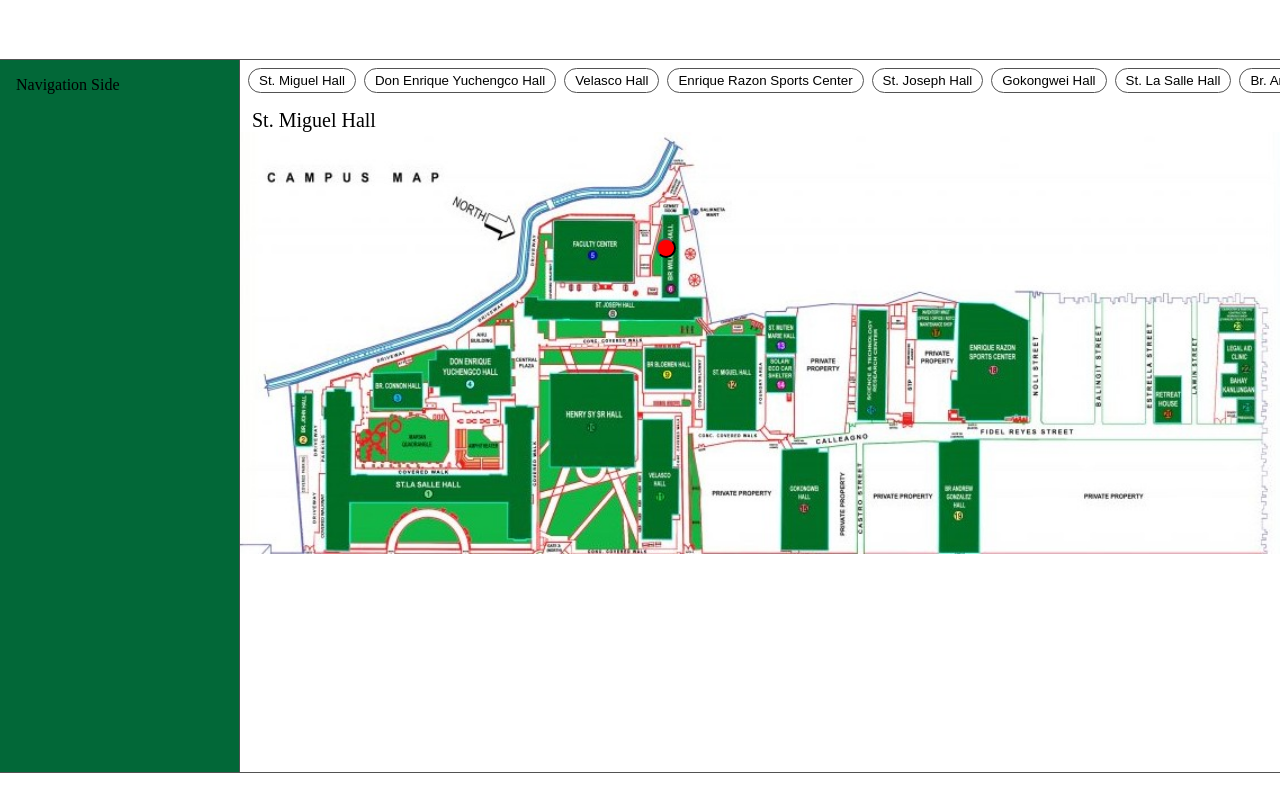
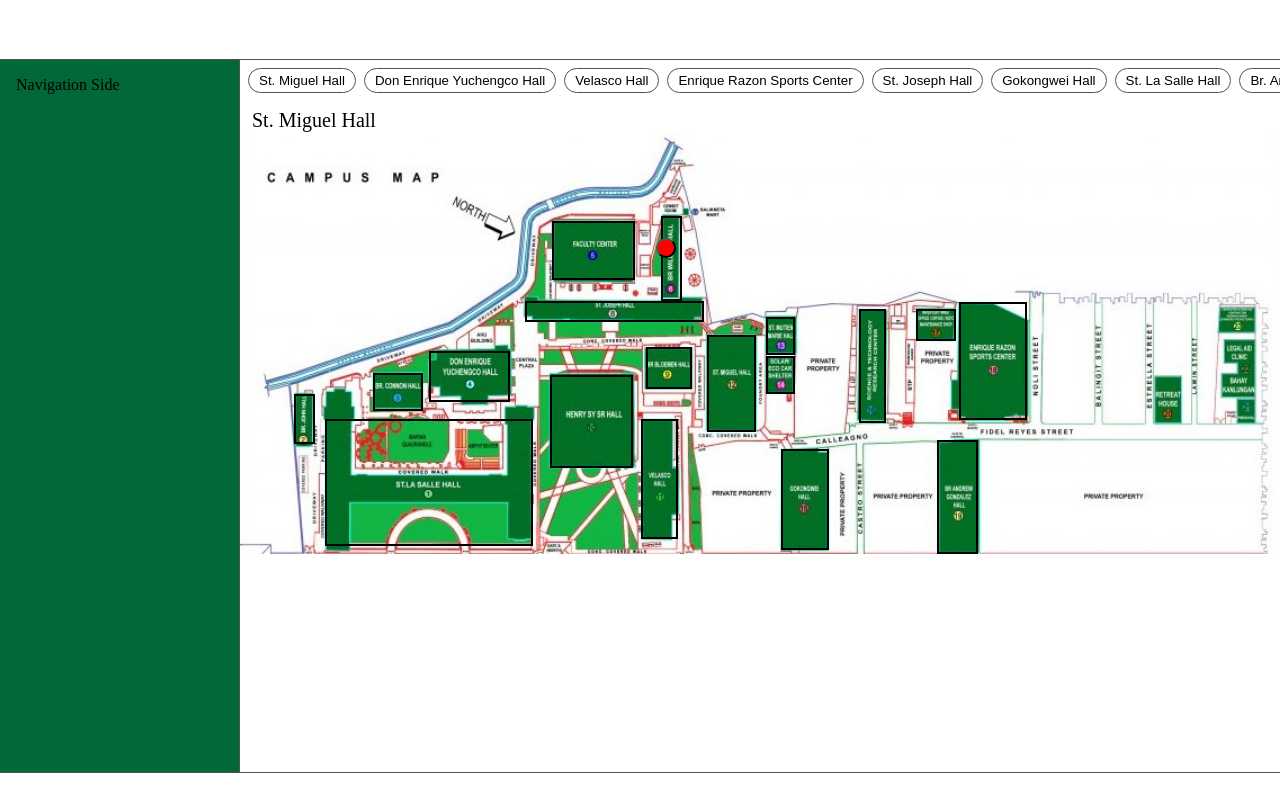
Before and after one commit to rienxyz/AY2526T3-CCDEVAP-MP_Phase1-TEAM2, a plain HTML site: page index.html in a window 1280 px wide. Drawn offline with Linux system fonts and the light colour scheme.

Commit message:
Add files via upload

```diff
--- a/index.html
+++ b/index.html
@@ -28,8 +28,135 @@
                 <img src="./campus-map.jpg" id="campusMap">
             </div>
 
+            <!-- Faculty -->
+            <section
+              class="building"
+              style="left:30%; top:21%; width:8%; height:14%;"
+            >
+            </section>
+
+            <!-- William Hall -->
+            <section
+              class="building"
+              style="left:40.5%; top:20%; width:2%; height:20%;"
+            >
+            </section>
+
+            <!-- Joseph Hall -->
+            <section
+              class="building"
+              style="left:27.4%; top:40%; width:17.2%; height:5%;"
+            >
+            </section>
+
+            <!-- Henry Sy Hall -->
+            <section
+              class="building"
+              style="left:29.8%; top:57.5%; width:8%; height:22%;"
+            >
+            </section>
+
+            <!-- Yunhenco Hall -->
+            <section
+              class="building"
+              style="left:18.2%; top:52%; width:7.8%; height:12%;"
+            >
+            </section>
+
+            <!-- Connon Hall -->
+            <section
+              class="building"
+              style="left:12.8%; top:57%; width:4.8%; height:9%;"
+            >
+            </section>
+
+            <!-- LaSalle Hall -->
+            <section
+              class="building"
+              style="left:8.2%; top:68%; width:20%; height:30%;"
+            >
+            </section>
+
+            <!-- 2 Hall -->
+            <section
+              class="building"
+              style="left:5.2%; top:62%; width:2%; height:12%;"
+            >
+            </section>
+
+            <!-- Velasco Hall -->
+            <section
+              class="building"
+              style="left:38.6%; top:68%; width:3.5%; height:28.5%;"
+            >
+            </section>
+
+            <!-- 9 Hall -->
+            <section
+              class="building"
+              style="left:39%; top:51%; width:4.5%; height:10%;"
+            >
+            </section>
+
+            <!-- Miguel Hall -->
+            <section
+              class="building"
+              style="left:44.9%; top:48%; width:4.7%; height:23%;"
+            >
+            </section>
+
+            <!-- 13 Hall -->
+            <section
+              class="building"
+              style="left:50.6%; top:43.9%; width:2.8%; height:9%;"
+            >
+            </section>
+
+            <!-- 14 Hall -->
+            <section
+              class="building"
+              style="left:50.6%; top:53%; width:2.8%; height:9%;"
+            >
+            </section>
+
+            <!-- Gokongwei Hall -->
+            <section
+              class="building"
+              style="left:52%; top:75%; width:4.6%; height:24%;"
+            >
+            </section>
+
+            <!-- 16 Hall -->
+            <section
+              class="building"
+              style="left:59.5%; top:42%; width:2.6%; height:27%;"
+            >
+            </section>
+
+            <!-- 17 Hall -->
+            <section
+              class="building"
+              style="left:65%; top:42%; width:3.8%; height:7.6%;"
+            >
+            </section>
+
+            <!-- Razon Hall -->
+            <section
+              class="building"
+              style="left:69.1%; top:40.2%; width:6.6%; height:28%;"
+            >
+            </section>
+
+            <!-- Andrew Hall -->
+            <section
+              class="building"
+              style="left:67%; top:73%; width:4%; height:27%;"
+            >
+            </section>
+
             <button class="marker" style="left:40%; top:25%;">
             </button>
+
 
 
         </divdiv>
--- a/style.css
+++ b/style.css
@@ -105,6 +105,16 @@
   display: block;
 }
 
+.building {
+  position: absolute;
+  border: 2px solid black;
+}
+
+.building:hover {
+  opacity: 80%;
+  background-color: #00b05e;
+}
+
 .marker {
   width: 20px;
   height: 20px;
```
Also changed, not shown: script.js (line endings or trailing spaces).
